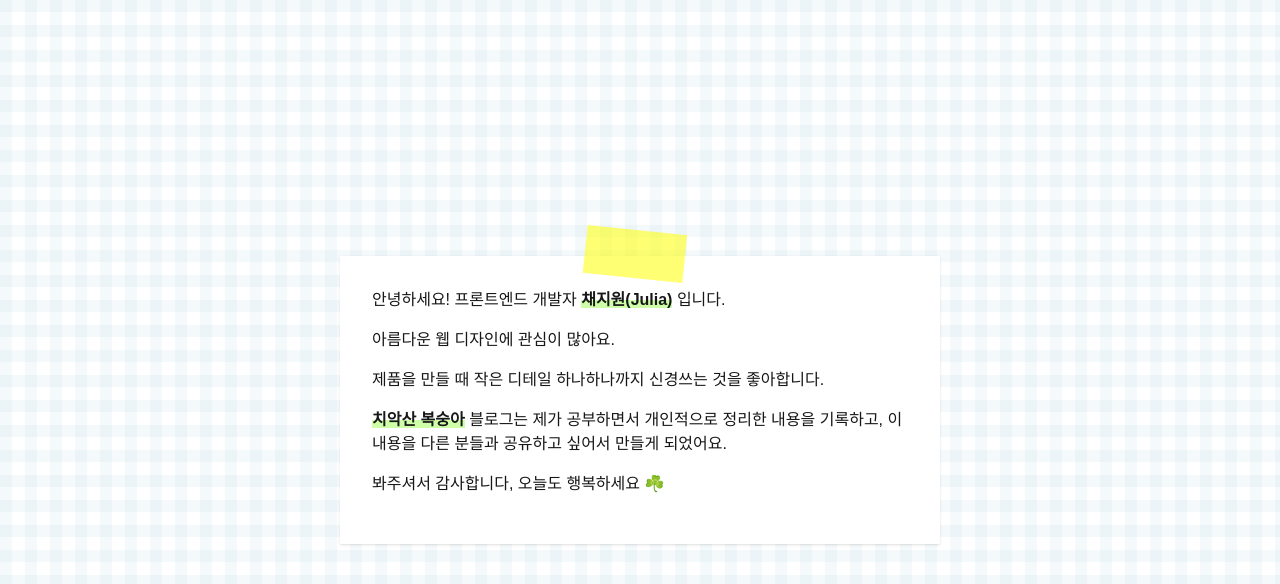
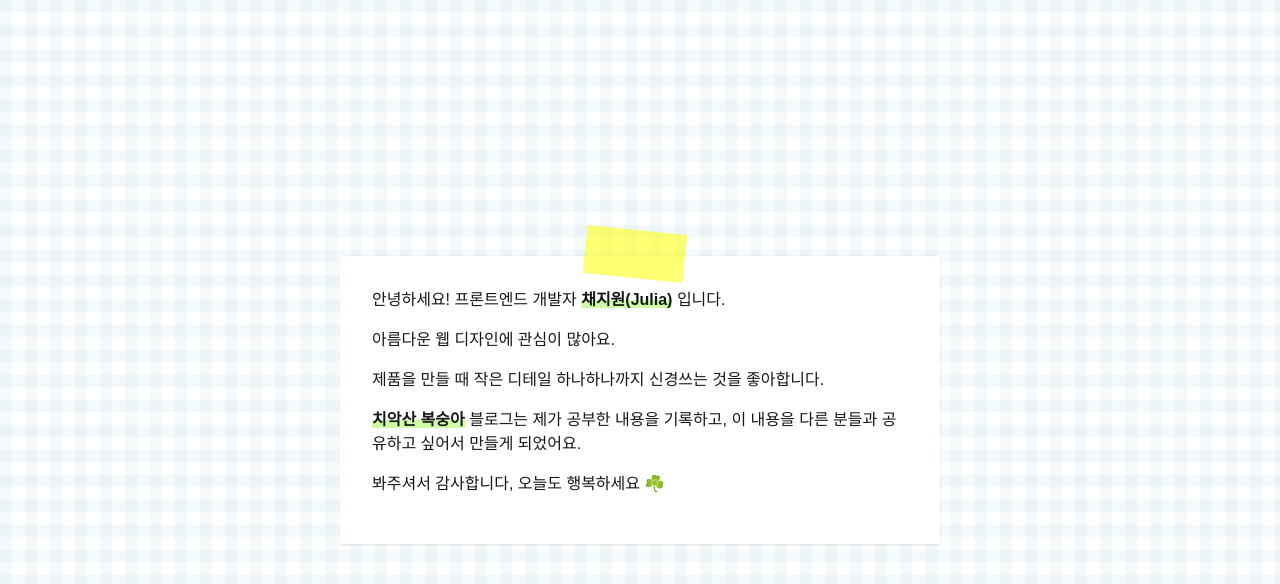
Before and after one commit to chaeyulia/blog, a Next.js app: page /about in a window 1280 px wide. Shown: the top 584 px of the page. Built offline with nearby package versions, Linux system fonts and the light colour scheme.

Commit message:
Chore: 배포 테스트

```diff
--- a/src/app/about/page.tsx
+++ b/src/app/about/page.tsx
@@ -12,9 +12,8 @@ export default async function About() {
             제품을 만들 때 작은 디테일 하나하나까지 신경쓰는 것을 좋아합니다.
           </p>
           <p>
-            <strong>치악산 복숭아</strong> 블로그는 제가 공부하면서 개인적으로
-            정리한 내용을 기록하고, 이 내용을 다른 분들과 공유하고 싶어서 만들게
-            되었어요.
+            <strong>치악산 복숭아</strong> 블로그는 제가 공부한 내용을 기록하고,
+            이 내용을 다른 분들과 공유하고 싶어서 만들게 되었어요.
           </p>
           <p>봐주셔서 감사합니다, 오늘도 행복하세요 ☘️</p>
         </div>
--- a/src/utils/post.ts
+++ b/src/utils/post.ts
@@ -79,7 +79,7 @@ export async function getPostBySlug(slug: string) {
   } catch (error) {
     console.error("S3에서 파일을 찾을 수 없습니다:", error);
     return {
-      title: "포스트를 찾을 수 없습니다",
+      title: "404 NOT FOUND",
       content: "요청하신 포스트가 존재하지 않습니다.",
       slug: slug,
     };
```
